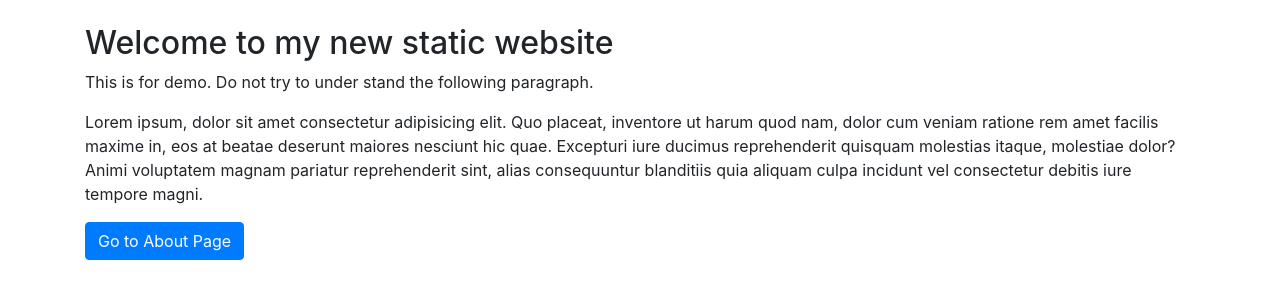
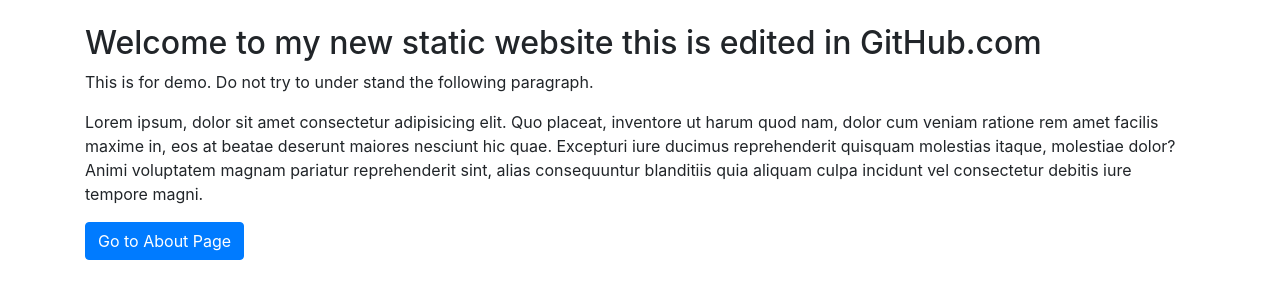
Before and after one commit to devumer90/SecondStaticWebsite, a plain HTML site: page index.html in a window 1280 px wide. Drawn offline with nearby package versions, Linux system fonts and the light colour scheme.

Commit message:
Update index.html is changed for practice

```diff
--- a/index.html
+++ b/index.html
@@ -13,7 +13,7 @@
 </head>
 <body>
     <div class="container my-4">
-        <h2>Welcome to my new static website</h2>
+        <h2>Welcome to my new static website this is edited in GitHub.com</h2>
       <p>
         This is for demo. Do not try to under stand the following paragraph.
     </p>
```
